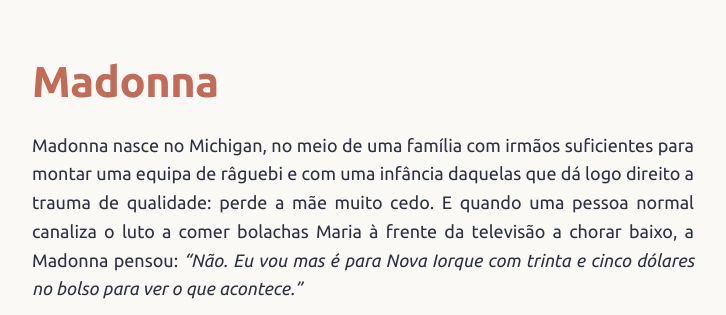
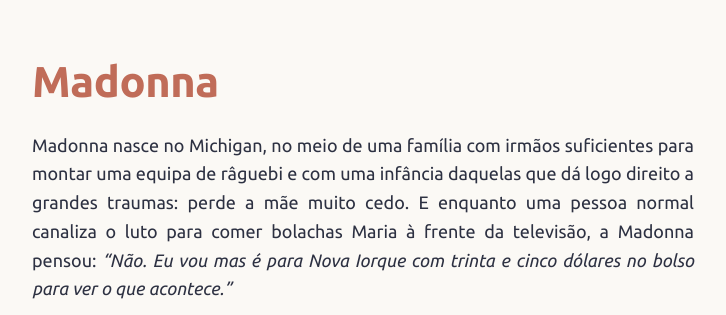
Before and after one commit to joaquim-capitao/musica, a Jekyll site: the page built from artistas/madonna.md, in a window 1280 px wide and 900 px high, cut to the strip 0-315 px from the top of the window. Shown: the whole strip, without its empty margins (277-1003 px from the left). Built offline with Jekyll 4.4.1, drawn with Linux system fonts in a browser that asks for light colours; our own code applies the rules of GitHub Pages for plain Markdown files.

Commit message:
Atualizar o madonna.md

```diff
--- a/artistas/madonna.md
+++ b/artistas/madonna.md
@@ -1,6 +1,6 @@
 # Madonna
 
-Madonna nasce no Michigan, no meio de uma família com irmãos suficientes para montar uma equipa de râguebi e com uma infância daquelas que dá logo direito a trauma de qualidade: perde a mãe muito cedo. E quando uma pessoa normal canaliza o luto a comer bolachas Maria à frente da televisão a chorar baixo, a Madonna pensou: *"Não. Eu vou mas é para Nova Iorque com trinta e cinco dólares no bolso para ver o que acontece."*
+Madonna nasce no Michigan, no meio de uma família com irmãos suficientes para montar uma equipa de râguebi e com uma infância daquelas que dá logo direito a grandes traumas: perde a mãe muito cedo. E enquanto uma pessoa normal canaliza o luto para comer bolachas Maria à frente da televisão, a Madonna pensou: *"Não. Eu vou mas é para Nova Iorque com trinta e cinco dólares no bolso para ver o que acontece."*
 
 ![](https://i.pinimg.com/originals/fe/75/45/fe7545b99a7c91e9c71a8b595be5943c.gif)
 
```
